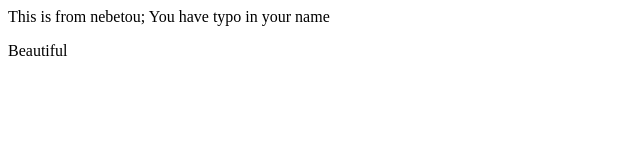
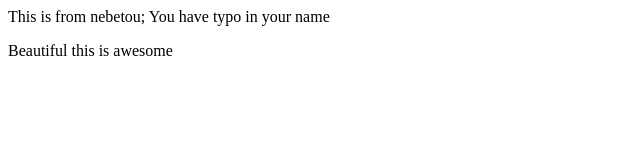
Before and after one commit to Nebeyou/Techtalk, a plain HTML site: page index.html in a window 1280 px wide. Shown: the full height of the page, 0-640 px from the left. Drawn offline with Linux system fonts and the light colour scheme.

Commit message:
text is added

```diff
--- a/index.html
+++ b/index.html
@@ -1,4 +1,5 @@
 <html>
 <p>This is from nebetou; You have typo in your name</p>
   <a>Beautiful</a>
+  this is awesome
 </html>
```
